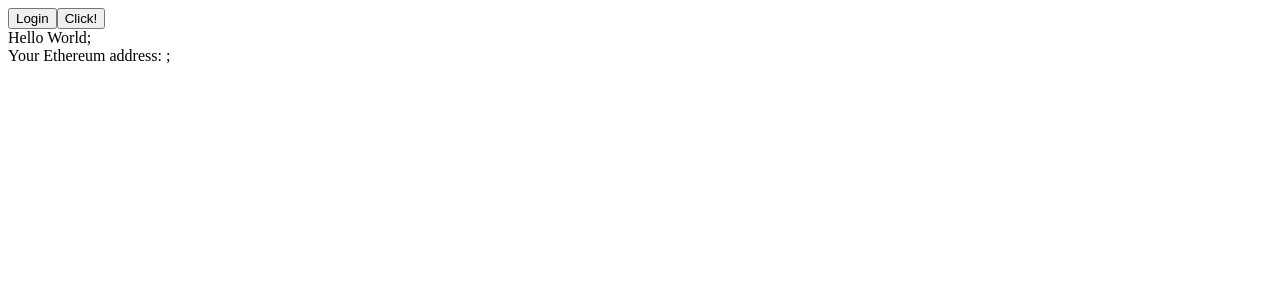
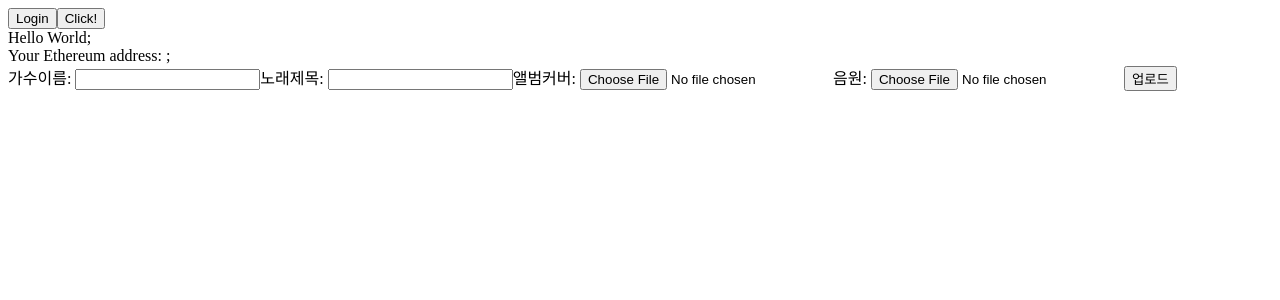
Before and after one commit to woosoeongLee/GraduationProject, a React (Create React App) app in the folder gp/: page / in a window 1280 px wide. Shown: the top 300 px of the page. Built offline with nearby package versions, Linux system fonts and the light colour scheme.

Commit message:
입력폼을 통해 판매자의주소, 가수이름, 제목, 앨범커버, 음원파일 json 형태로 저장

```diff
--- a/gp/src/App.js
+++ b/gp/src/App.js
@@ -1,7 +1,7 @@
 import React,{useState} from 'react';
 import styled from "styled-components"
 import axios from "axios";
-import Web3 from 'web3';
+import web3 from 'web3';
 
 function App() {
 
@@ -16,9 +16,68 @@ function App() {
     }
   };
 
+  //업로드정보
+  const [musicInformation,SetMusicInformation]=useState({
+    singer: '가수이름',
+    songName:'노래제목',
+    upLoaderAddress:'판매자주소',
+    albumCover:'',
+    song:''
+
+  });
+  const UpdateSingerInformation=(e)=>{
+    let newObj={...musicInformation};
+    newObj.singer=e.target.value;
+    SetMusicInformation(newObj);
+  };
+  const UpdateSongInformation=(e)=>{
+    let newObj={...musicInformation};
+    newObj.songName=e.target.value;
+    SetMusicInformation(newObj);
+  };
+
+  const [previewURL,SetPreviewURL]=useState(null);
+
+  const UpdateImageInformation=(e)=>{
+    let file=e.target.files[0];
+    let newObj={...musicInformation};
+    newObj.albumCover=file
+    SetMusicInformation(newObj);
+    let reader=new FileReader();
+    reader.onloadend= ()=>{
+      SetPreviewURL(reader.result);
+    }
+    reader.readAsDataURL(file);
+  }
+
+  const UpdateMusicInformation=(e)=>{
+    let file=e.target.files[0];
+    let newObj={...musicInformation};
+    newObj.song=file;
+    SetMusicInformation(newObj);
+  }
+  //미리보기 이미지 보여주는 코드
+  let previewImage=null;
+  if(musicInformation.albumCover!==''){
+    previewImage=<img src={previewURL}></img>
+  }
+
+  const SubmitMusicInformation=(e)=>{
+    e.preventDefault();
+    console.log(musicInformation);
+    //post 보내야함
+  };
+
+
   async function getAccount(){
       const accounts= await window.ethereum.enable();
-      SetAccount(accounts[0]);
+      SetAccount(accounts[0]); //acount=accounts[0];
+
+      //판매자 주소 업로드 정보에 삽입, 나중에 리팩토링 필요할듯
+      let newObj={...musicInformation};
+      newObj.upLoaderAddress=accounts[0];
+      SetMusicInformation(newObj);
+
   }
 
 
@@ -36,11 +95,9 @@ function App() {
       })
   };
 
-  //db 연동 테스트 코드
-
 
   return (
-    <div>
+    <Wrapper>
       <LoginButton onClick={onClickLogin}>
         Login
       </LoginButton>
@@ -53,15 +110,47 @@ function App() {
       <TestDiv>
         Your Ethereum address: {account};
       </TestDiv>
-    </div>
+
+      <TestForm>
+        <span>가수이름: </span><SingerInput type="text" onChange={UpdateSingerInformation}></SingerInput>
+        <span>노래제목: </span><SingInput type="text" onChange={UpdateSongInformation}></SingInput>
+        <span>앨범커버: </span><ImageInput type="file" accept="image/png, image/jpeg, image/jpg" onChange={UpdateImageInformation}></ImageInput>
+        <span>음원: </span><Mp3Input type="file" accept="audio/*" onChange={UpdateMusicInformation}></Mp3Input>
+        <SubmitButton type="submit" value="업로드" onClick={SubmitMusicInformation}></SubmitButton>
+      </TestForm>
+      {previewImage}
+    </Wrapper>
   );
 }
+// 구매자로직
+export default App;
+const Wrapper=styled.div`
 
-export default App;
-
+`
 const TestButton=styled.button`
   color: black;
 `
+const TestForm=styled.form`
+
+`
+const SingerInput=styled.input`
+
+`
+const SingInput=styled.input`
+
+`
+const ImageInput=styled.input`
+
+`
+
+const Mp3Input=styled.input`
+
+`;
+const SubmitButton=styled.input`
+
+`
+
+
 
 const TestDiv=styled.div`
 
@@ -70,3 +159,12 @@ const TestDiv=styled.div`
 const LoginButton=styled.button`
 
 `
+
+{/* // 그리고 ipfs올리는거 요청 ipfs 올릴때 암호화 mp3받아서 암호화시켜서 올려버리라이소리? ㅇㅇ  */}
+        {/* <input>가수이름</input>
+        <input>제목</input> */}
+        {/* //확장자
+        //form 으로 음악파일선택, 이미지
+        //판매자주소 받아서 넘겨야하지않나? 판매자주소는 db에넣음
+        //ipfs 암호화를 메타마스크 해쉬값으로 암호화할텐데 그 복호화 값도 서버로 넘겨줘야함 (암호화는 일시중단)
+        //노드? 노드에서받아서 아마존 aws 꽂으란거야? 아니이게 아까내가말한거야 ㅋㅋ  */}
--- a/gp/src/config/database.js
+++ b/gp/src/config/database.js
@@ -16,10 +16,8 @@ module.exports=function () {
             con.connect((err)=>{
                 if(err)
                     console.error('mysql connection error : '+err);
-                    // return 'mysql connection error';
                 else
                     console.info('mysql is connected successfully');
-                    // return 'mysql is connected successfully';
             })
         }
     }
```
